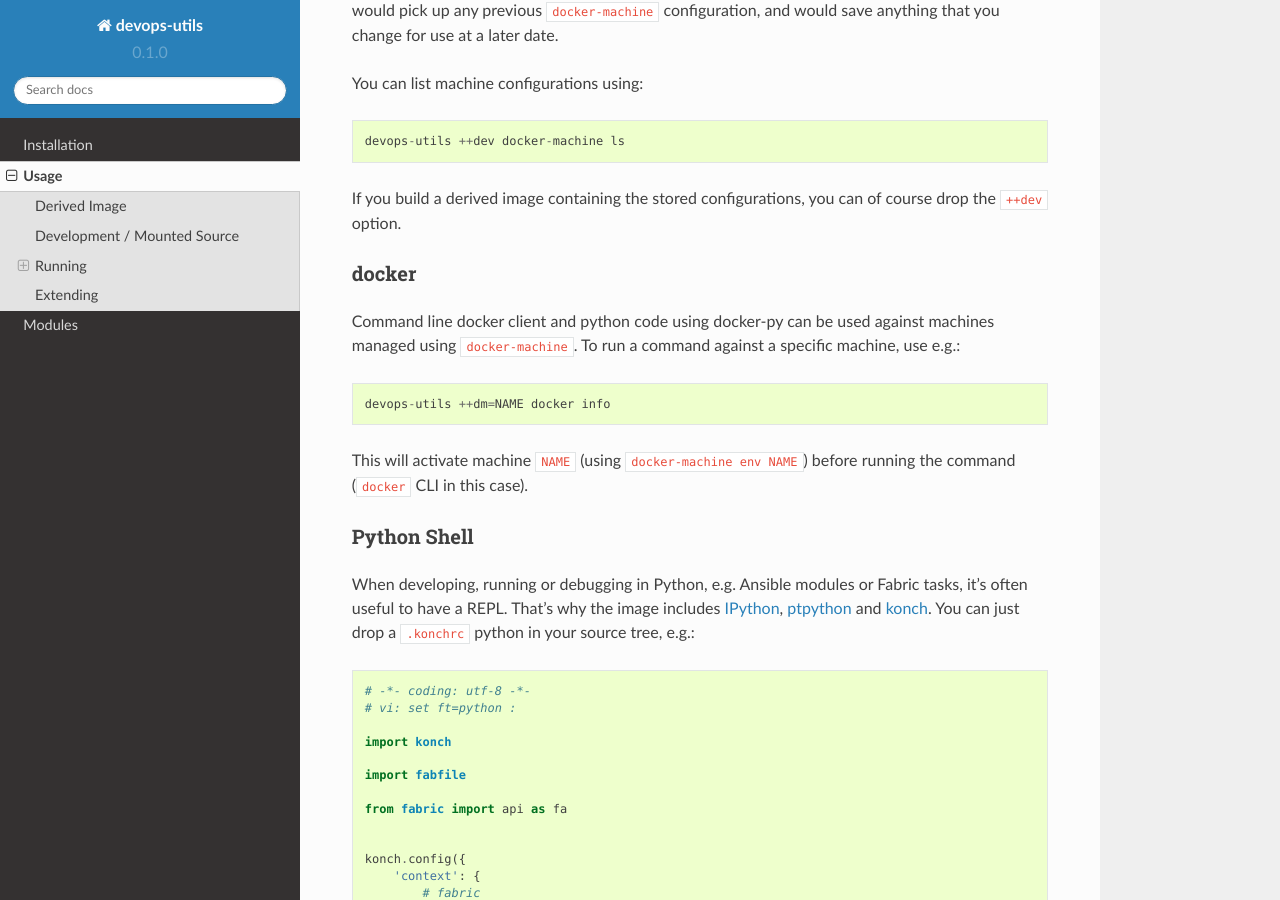
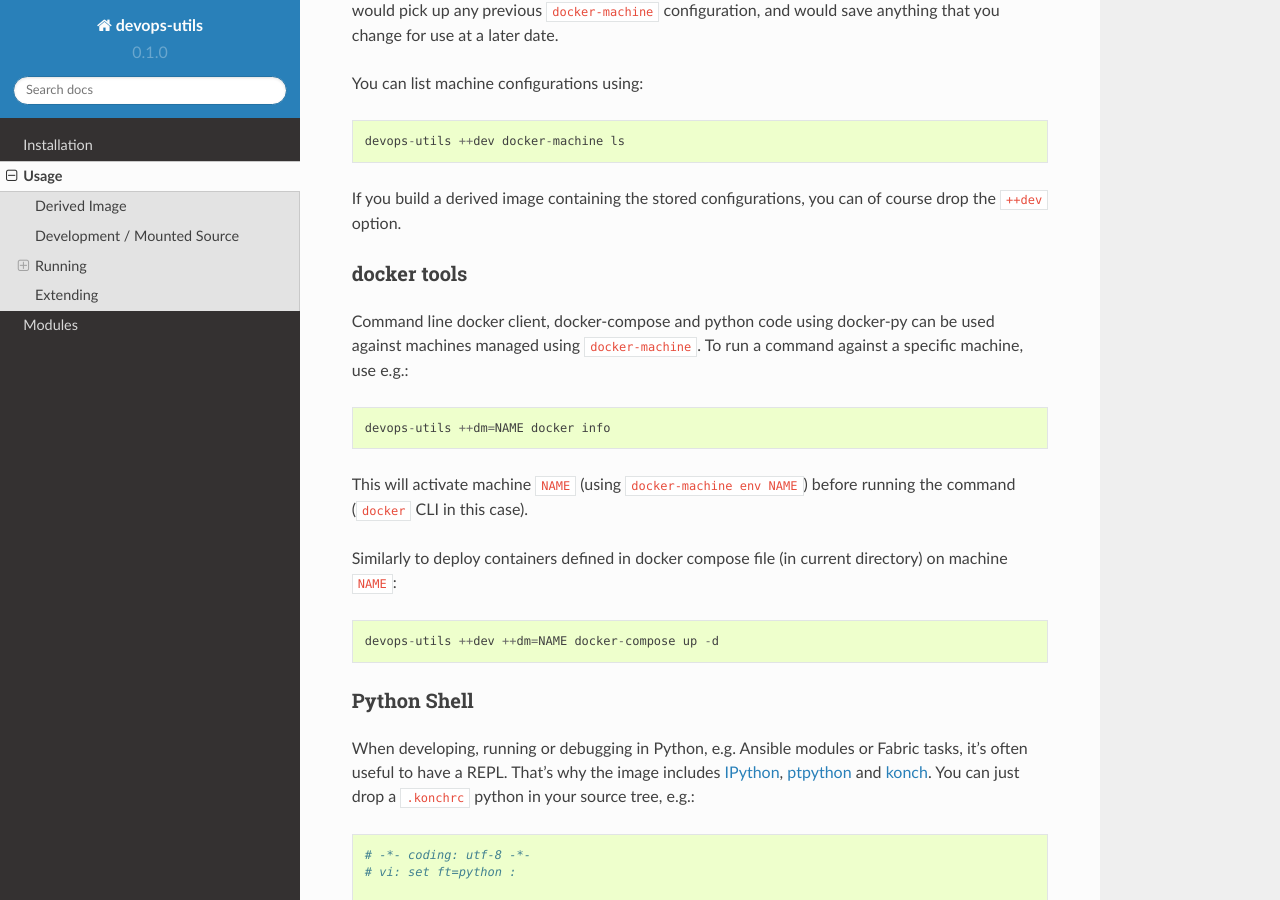
Before and after one commit to Spengreb/devops-utils, a Sphinx documentation site: the page built from docs/usage.rst, in a window 1280 px wide and 900 px high, scrolled down 2414 px. Built offline with Sphinx 7.4.7 and the Read the Docs theme 2.0.0, drawn with Linux system fonts in a browser that asks for light colours.

Commit message:
Add note and example of using compose to docs

```diff
--- a/docs/usage.rst
+++ b/docs/usage.rst
@@ -121,17 +121,23 @@ You can list machine configurations using::
 If you build a derived image containing the stored configurations, you
 can of course drop the ``++dev`` option.
 
-docker
-------
+docker tools
+------------
 
-Command line docker client and python code using docker-py can be used
-against machines managed using ``docker-machine``.  To run a command
-against a specific machine, use e.g.::
+Command line docker client, docker-compose and python code using
+docker-py can be used against machines managed using
+``docker-machine``.  To run a command against a specific machine, use
+e.g.::
 
     devops-utils ++dm=NAME docker info
 
 This will activate machine ``NAME`` (using ``docker-machine env NAME``)
 before running the command (``docker`` CLI in this case).
+
+Similarly to deploy containers defined in docker compose file (in
+current directory) on machine ``NAME``::
+
+    devops-utils ++dev ++dm=NAME docker-compose up -d
 
 Python Shell
 ------------
```
Also changed, not shown: README.md (+1 -0 lines).
